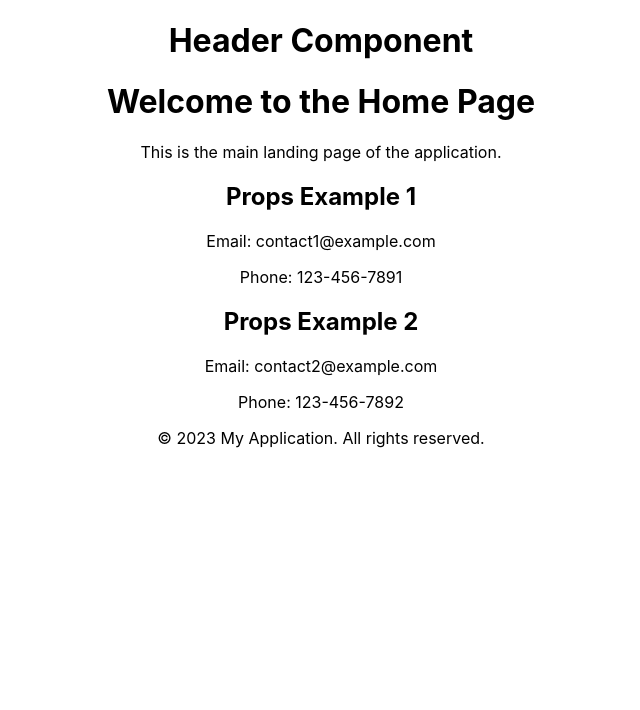
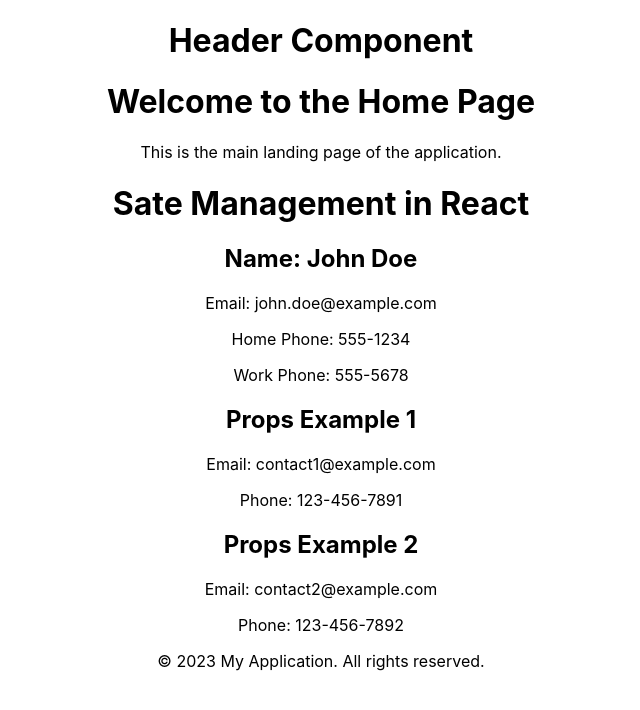
Before and after one commit to rashedulalam46/react-basic-tutorial, a React (Create React App) app: page / in a window 1280 px wide. Shown: the top 710 px of the page, without its empty margins (319-959 px from the left). Built offline with nearby package versions, Linux system fonts and the light colour scheme.

Commit message:
state management

```diff
--- a/src/App.js
+++ b/src/App.js
@@ -4,12 +4,14 @@ import Home from './Pages/Home';
 import Header from './Pages/Header';
 import Footer from './Pages/Footer';
 import Props from './Pages/Props';
+import State from './Pages/State';
 
 function App() {
   return (
     <div className="App">
       <Header />
       <Home />
+      <State />
       <Props email="contact1@example.com" phone="123-456-7891" order="1" />
       <Props email="contact2@example.com" phone="123-456-7892" order="2" />
       <Footer />
--- /dev/null
+++ b/src/Pages/State.jsx
@@ -0,0 +1,25 @@
+import React from "react";
+
+const constState = {
+    title: "Sate Management in React",
+    name: "John Doe",
+    email: "john.doe@example.com",
+    phone: {
+        home: "555-1234",
+        work: "555-5678"
+    }
+    }
+
+function State() {
+  return (
+    <div>
+      <h1>{constState.title}</h1>
+      <h2>Name: {constState.name}</h2>
+      <p>Email: {constState.email}</p>
+      <p>Home Phone: {constState.phone.home}</p>
+      <p>Work Phone: {constState.phone.work}</p>
+    </div>
+  );
+}
+
+export default State;
```
